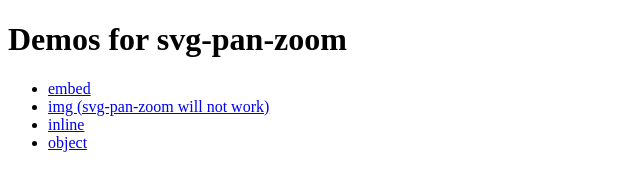
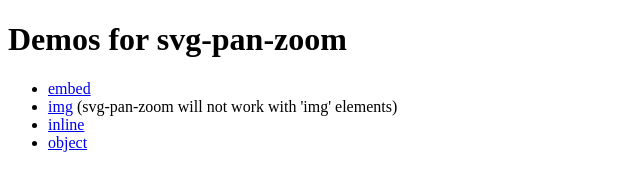
Before and after one commit to bumbu/svg-pan-zoom, a website: page index.html in a window 1280 px wide. Shown: the whole page, without its empty margins (0-640 px from the left). Drawn offline with Linux system fonts and the light colour scheme.

Commit message:
minor updates

```diff
--- a/index.html
+++ b/index.html
@@ -11,7 +11,7 @@
 		<a href="./demo/embed.html">embed</a>
 	</li>
 	<li>
-		<a href="./demo/img.html">img (svg-pan-zoom will not work)</a>
+		<a href="./demo/img.html">img</a> (svg-pan-zoom will not work with 'img' elements)
 	</li>
 	<li>
 		<a href="./demo/inline.html">inline</a>
```
Also changed, not shown: README.md.
